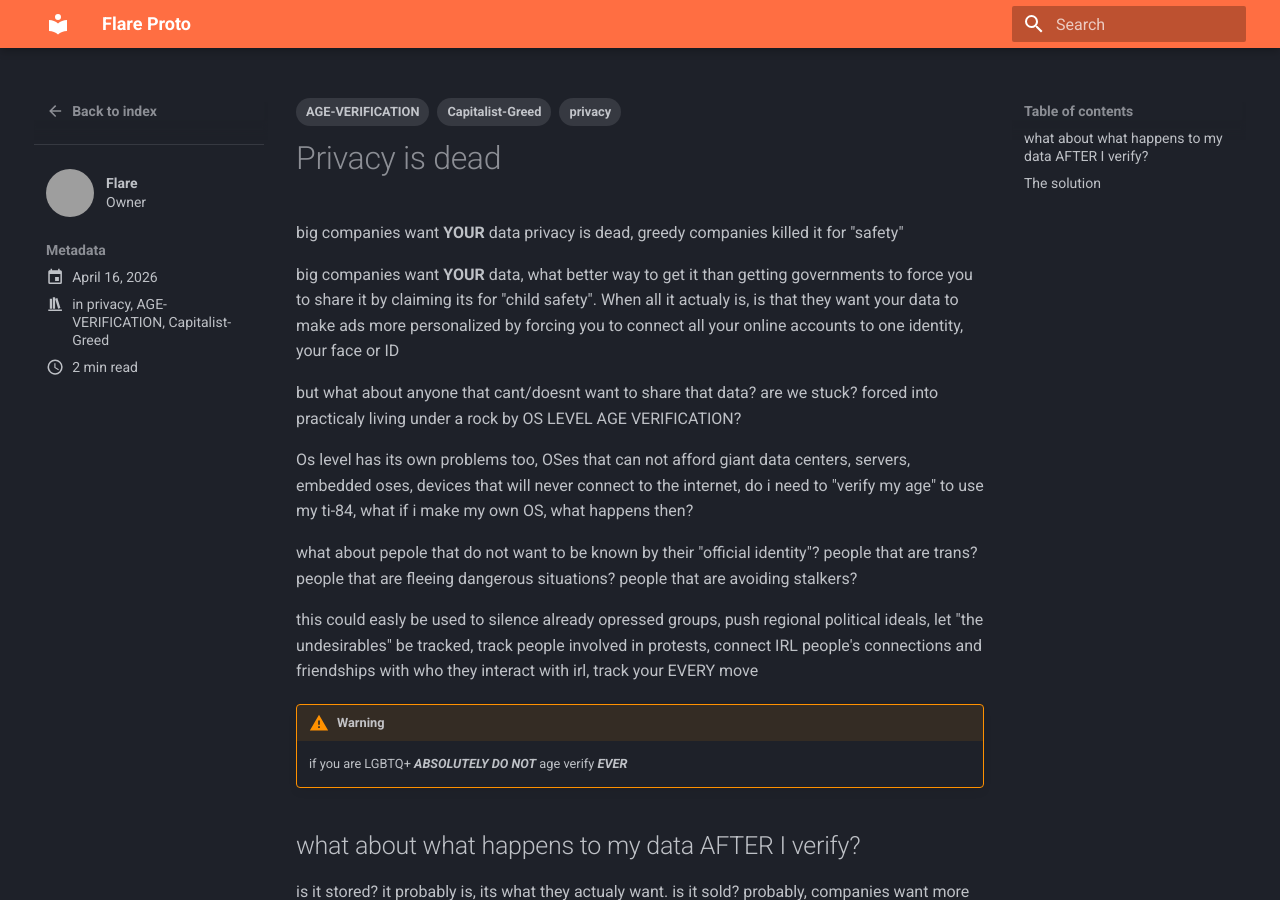
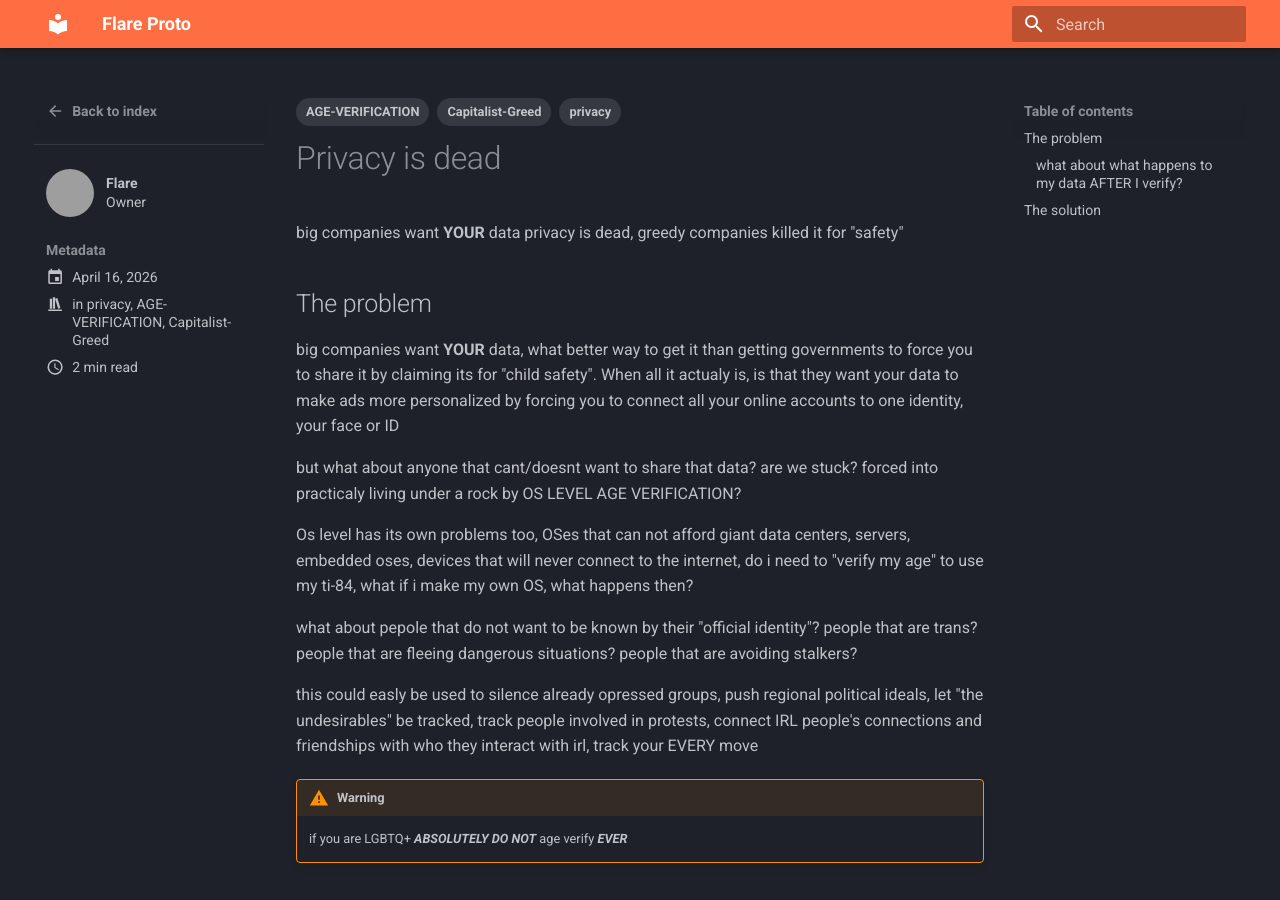
Before and after one commit to flare-proto/flare-proto.github.io, an MkDocs documentation site: the page built from docs/blog/posts/privacyIsDead.md, in a window 1280 px wide and 900 px high. Built offline with MkDocs 1.6.1 and Material for MkDocs 9.7.7, drawn with Linux system fonts in a browser that asks for light colours; comment, search, counter and statistics services are not loaded; grey boxes are pictures that could not be loaded.

Commit message:
Update privacyIsDead.md

```diff
--- a/docs/blog/posts/privacyIsDead.md
+++ b/docs/blog/posts/privacyIsDead.md
@@ -14,6 +14,7 @@ comments: true
 big companies want **YOUR** data
 privacy is dead, greedy companies killed it for "safety"
 <!-- more -->
+## The problem
 big companies want **YOUR** data,
 what better way to get it than getting governments to force you to share it by claiming its for "child safety".
 When all it actualy is, is that they want your data to make ads more personalized by forcing you to connect all your online accounts to one identity, your face or ID
@@ -29,7 +30,7 @@ this could easly be used to silence already opressed groups, push regional polit
 !!! warning
     if you are LGBTQ+ ***ABSOLUTELY DO NOT*** age verify ***EVER***
 
-## what about what happens to my data AFTER I verify?
+### what about what happens to my data AFTER I verify?
 is it stored? it probably is, its what they actualy want. is it sold? probably, companies want more money.
 
 ID photos? probably saved and sold.
```
